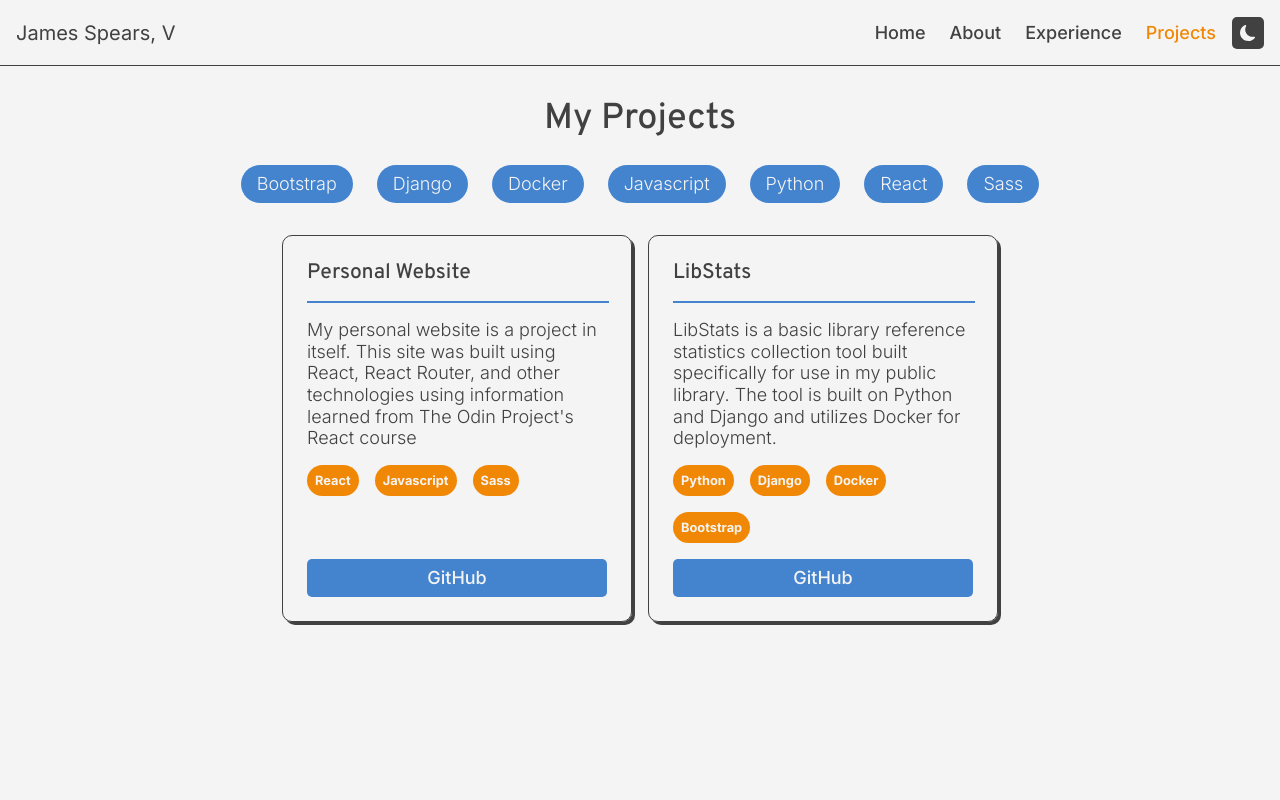
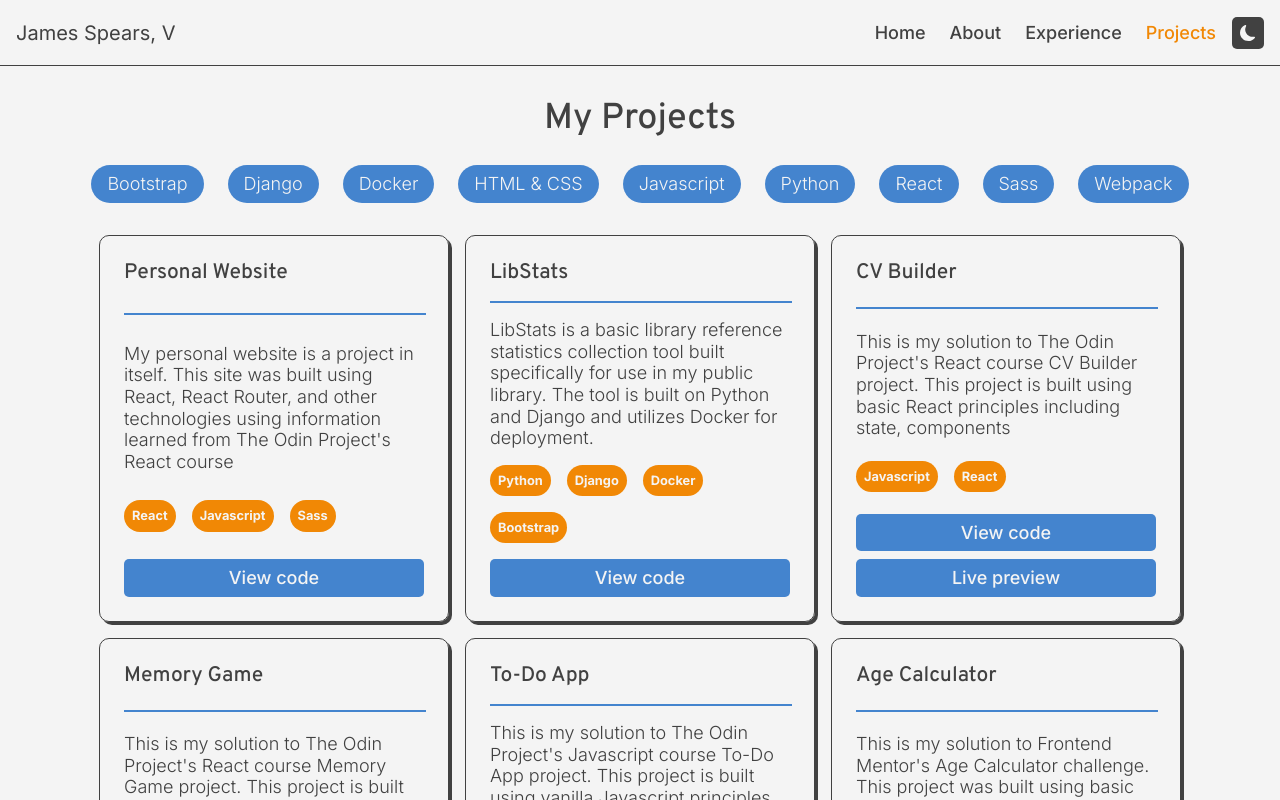
Before and after one commit to jamesspearsv/personal-website, a React (Vite) app: page /projects in a window 1280 px wide. Shown: the top 800 px of the page. Built offline with nearby package versions, Linux system fonts and the light colour scheme.

Commit message:
Add content to projects page and update ProjectCard.jsx

```diff
--- a/src/content/projects.js
+++ b/src/content/projects.js
@@ -17,4 +17,39 @@ export const projects = [
     github: 'https://github.com/jamesspearsv/libstats',
     tags: ['Python', 'Django', 'Docker', 'Bootstrap'],
   },
+  {
+    name: 'CV Builder',
+    desc: "This is my solution to The Odin Project's React course CV Builder project. This project is built using basic React principles including state, components",
+    github: 'https://github.com/jamesspearsv/cv-builder',
+    live: 'https://cv.jspears.me',
+    tags: ['Javascript', 'React'],
+  },
+  {
+    name: 'Memory Game',
+    desc: "This is my solution to The Odin Project's React course Memory Game project. This project is built using React and demonstrates the useEffect hook in addition to other basic React principles.",
+    github: 'https://github.com/jamesspearsv/memory-game-top',
+    live: 'https://memory.jspears.me',
+    tags: ['Javascript', 'React'],
+  },
+  {
+    name: 'To-Do App',
+    desc: "This is my solution to The Odin Project's Javascript course To-Do App project. This project is built using vanilla Javascript principles including modules and factory functions and web APIs including local storage.",
+    github: 'https://github.com/jamesspearsv/memory-game-top',
+    live: 'https://memory.jspears.me',
+    tags: ['Javascript', 'HTML & CSS', 'Webpack'],
+  },
+  {
+    name: 'Age Calculator',
+    desc: "This is my solution to Frontend Mentor's Age Calculator challenge. This project was built using basic web technologies including semantic HTML, CSS, and Javascript.",
+    github: 'https://github.com/jamesspearsv/age-calculator',
+    live: 'https://jamesspearsv.github.io/age-calculator/',
+    tags: ['Javascript', 'HTML & CSS', 'Webpack'],
+  },
+  {
+    name: 'Tic Tac Toe Game',
+    desc: "This is my solution the Odin Project's Javascript course Tic Tac Toe project. This project was built using fundamental Javascript principles including modules, functions, and factory functions.",
+    github: 'https://github.com/jamesspearsv/age-calculator',
+    live: 'https://jamesspearsv.github.io/age-calculator/',
+    tags: ['Javascript', 'HTML & CSS', 'Webpack'],
+  },
 ];
--- a/src/pages/projects/ProjectCard.jsx
+++ b/src/pages/projects/ProjectCard.jsx
@@ -3,22 +3,29 @@ import './ProjectCard.scss';
 
 function ProjectCard({ project }) {
   return (
-    <div className='project'>
-      <div className='project-heading'>
+    <div className="project">
+      <div className="project-heading">
         <h3>{project.name}</h3>
       </div>
-      <hr className='divider' />
+      <hr className="divider" />
       <p>{project.desc}</p>
-      <div className='project-tags'>
+      <div className="project-tags">
         {project.tags.map((tag, index) => (
-          <div key={index} className='project-tag'>
+          <div key={index} className="project-tag">
             {tag}
           </div>
         ))}
       </div>
-      <a href={project.github} target='_blank'>
-        <div className='button link-button'>GitHub</div>
-      </a>
+      <div className="project-links">
+        <a href={project.github} target="_blank">
+          <div className="button link-button">View code</div>
+        </a>
+        {project.live && (
+          <a href={project.live} target="_blank">
+            <div className="button link-button">Live preview</div>
+          </a>
+        )}
+      </div>
     </div>
   );
 }
--- a/src/pages/projects/ProjectCard.scss
+++ b/src/pages/projects/ProjectCard.scss
@@ -3,6 +3,7 @@
 .project {
   display: flex;
   flex-direction: column;
+  justify-content: space-between;
 
   gap: 1rem;
   border: solid $color-dark 1px;
@@ -47,6 +48,11 @@
     }
   }
 
+  .project-links {
+    display: flex;
+    flex-direction: column;
+    gap: 0.5rem;
+
     a:has(.link-button) {
       margin-top: auto;
     }
@@ -59,14 +65,11 @@
       text-decoration: underline;
     }
   }
+}
 
 #app[data-theme='dark'] {
   .project {
     border-color: $color-light;
-
-    // .project-tag {
-    //   background-color: $color-orange;
-    // }
 
     .link:hover {
       text-decoration: underline;
```
Lines whose indentation alone changed are shown as unchanged.
